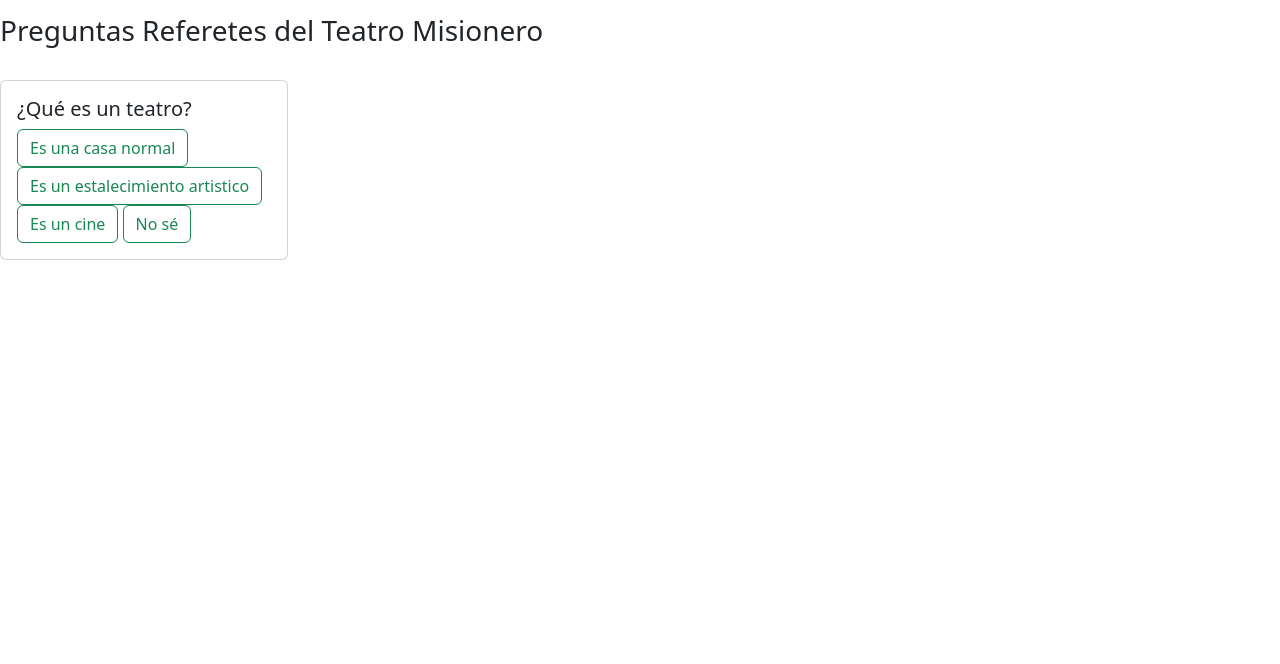
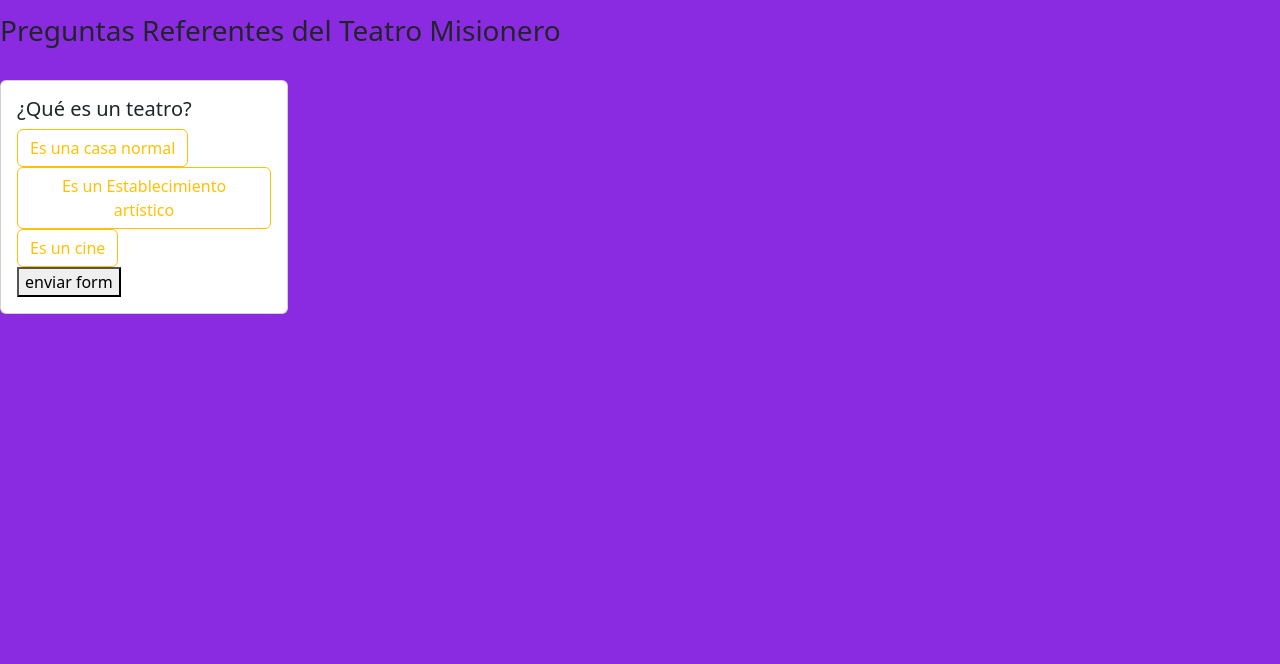
Before and after one commit to JeremiasDN25/teatro-club.art, a plain HTML site: page index.html in a window 1280 px wide. Shown: the part 136-800 px from the top of the page. Drawn offline with nearby package versions, Linux system fonts and the light colour scheme; a web font is replaced by a local one.

Commit message:
Add files via upload

```diff
--- a/index.html
+++ b/index.html
@@ -10,27 +10,42 @@
 
 </head>
 
+<link rel="preconnect" href="https://fonts.googleapis.com">
+<link rel="preconnect" href="https://fonts.gstatic.com" crossorigin>
+<link href="https://fonts.googleapis.com/css2?family=Playfair+Display:ital,wght@1,500&display=swap" rel="stylesheet">
+
 
 <br>
 <h1>TEATROS, ACTORES Y ACTRICES DE POSADAS, MISIONES</h1>
 <h2>Espacio ECO3-ARTISTICA</h2>
 <br>
-<h3>Preguntas Referetes del Teatro Misionero</h3>
+<h3>Preguntas Referentes del Teatro Misionero</h3>
 
+<style>
+  body{
+
+    background-color: blueviolet;
+  }
+
+</style>
 
 <body>
-    <script src="https://cdn.jsdelivr.net/npm/bootstrap@5.3.1/dist/js/bootstrap.bundle.min.js" integrity="sha384-HwwvtgBNo3bZJJLYd8oVXjrBZt8cqVSpeBNS5n7C8IVInixGAoxmnlMuBnhbgrkm" crossorigin="anonymous"></script>
 
     <br>
     <div class="card" style="width: 18rem;">
         <div class="card-body">
           <h5 class="card-title">¿Qué es un teatro?</h5>
-          <button type="button" class="btn btn-outline-success">Es una casa normal</button>
-          <button type="button" class="btn btn-outline-success">Es un estalecimiento artistico</button>
-          <button type="button" class="btn btn-outline-success">Es un cine</button>
-          <button type="button" class="btn btn-outline-success">No sé</button>
+          <form action="" method="get"></form>
+          <button type="button" class="btn btn-outline-warning">Es una casa normal</button>
+          <button type="button" class="btn btn-outline-warning">Es un Establecimiento artístico</button>
+          <button type="button" class="btn btn-outline-warning">Es un cine</button>
+          <form action="" method="get"></form>
+          <button type="submit" name"btn">enviar form</button>
+        </form>
         </div>
       </div>
+
+      <script src="https://cdn.jsdelivr.net/npm/bootstrap@5.3.1/dist/js/bootstrap.bundle.min.js" integrity="sha384-HwwvtgBNo3bZJJLYd8oVXjrBZt8cqVSpeBNS5n7C8IVInixGAoxmnlMuBnhbgrkm" crossorigin="anonymous"></script>
 
 </body>
 
```
